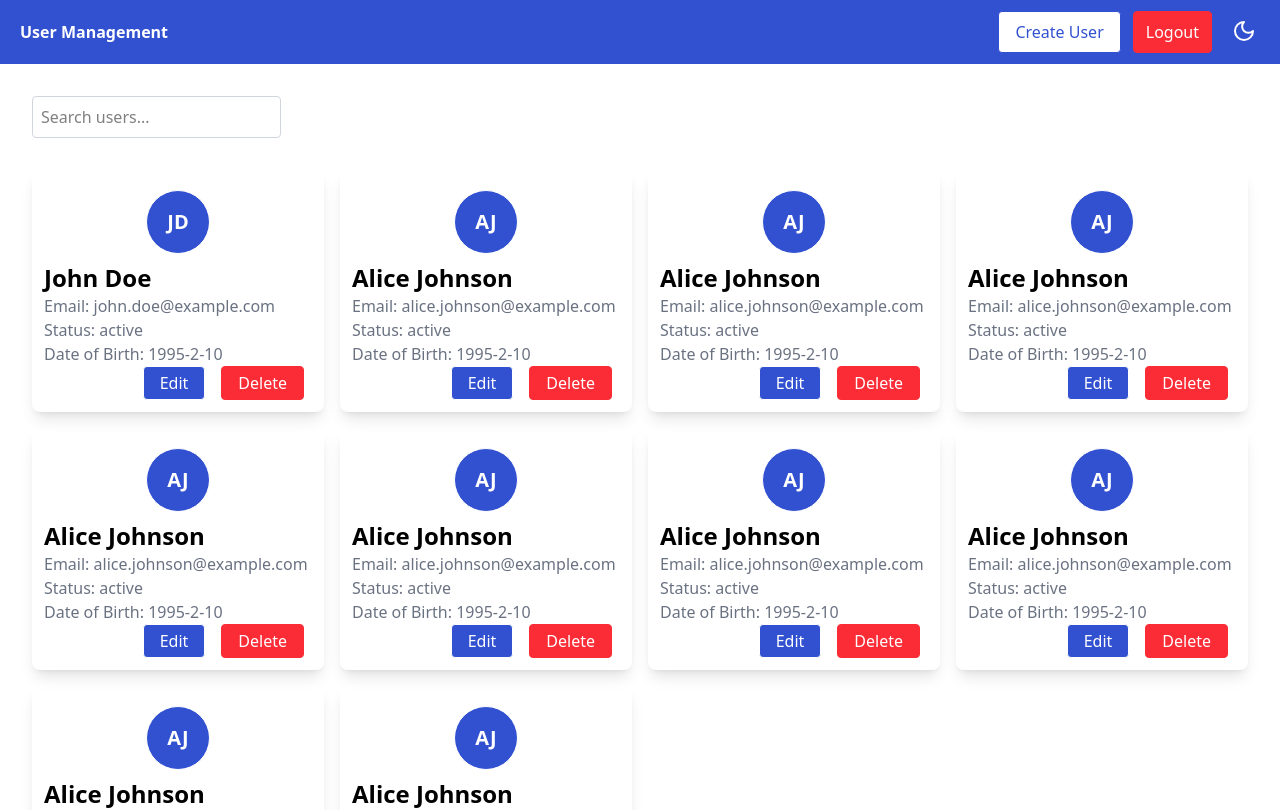
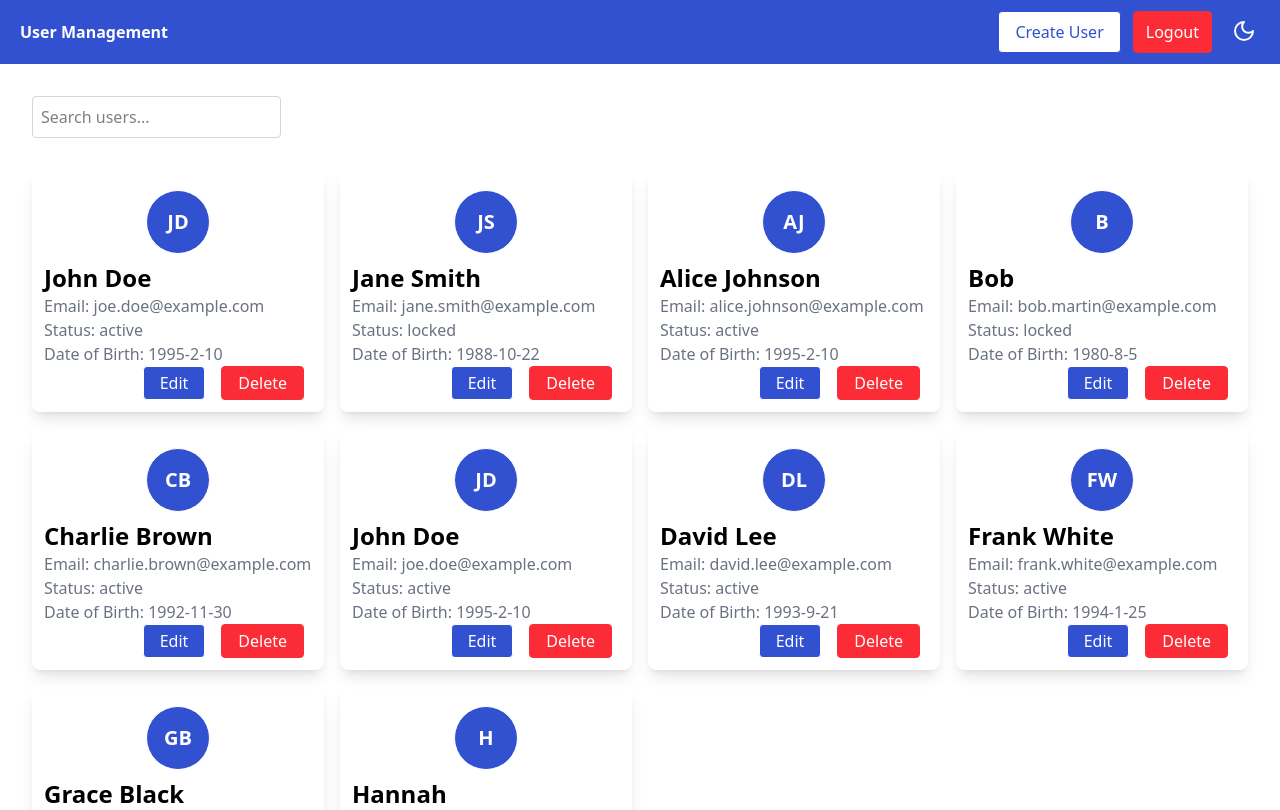
Before and after one commit to mariosabeh2022/User-Management, a React (Vite) app in the folder user-management-interface/: page / in a window 1280 px wide. Shown: the top 810 px of the page. Built offline with nearby package versions, Linux system fonts and the light colour scheme.

Commit message:
Created a json file for the users to reduce the repetitions

```diff
--- a/user-management-interface/src/App.tsx
+++ b/user-management-interface/src/App.tsx
@@ -1,12 +1,13 @@
 import './App.css'
 import H1 from './Components/Atoms/H1'
 import UserCard from './Components/Molecules/UserCard'
-import {Status} from './Components/Molecules/UserCard'
 import CreateUser from './Components/Atoms/CreateUser'
 import Logout from './Components/Atoms/Logout'
 import ToggleTheme from './Components/Atoms/ToggleTheme'
 import Search from './Components/Atoms/Search'
 import Grid from './Components/Organismes/Grid'
+import { Status } from './Components/Molecules/UserCard'
+import users from './assets/Users.json'
 function App() {
   return (
     <>
@@ -24,16 +25,19 @@ function App() {
         <Search/>
       </div>
       <Grid>
-        <UserCard FirstName='John' LastName='Doe' email='john.doe@example.com' dob={new Date('1995-02-10')} status={Status.Active}/>
-        <UserCard FirstName='Alice' LastName='Johnson' email='alice.johnson@example.com' dob={new Date('1995-02-10')} status={Status.Active}/>
-        <UserCard FirstName='Alice' LastName='Johnson' email='alice.johnson@example.com' dob={new Date('1995-02-10')} status={Status.Active}/>
-        <UserCard FirstName='Alice' LastName='Johnson' email='alice.johnson@example.com' dob={new Date('1995-02-10')} status={Status.Active}/>
-        <UserCard FirstName='Alice' LastName='Johnson' email='alice.johnson@example.com' dob={new Date('1995-02-10')} status={Status.Active}/>
-        <UserCard FirstName='Alice' LastName='Johnson' email='alice.johnson@example.com' dob={new Date('1995-02-10')} status={Status.Active}/>
-        <UserCard FirstName='Alice' LastName='Johnson' email='alice.johnson@example.com' dob={new Date('1995-02-10')} status={Status.Active}/>
-        <UserCard FirstName='Alice' LastName='Johnson' email='alice.johnson@example.com' dob={new Date('1995-02-10')} status={Status.Active}/>
-        <UserCard FirstName='Alice' LastName='Johnson' email='alice.johnson@example.com' dob={new Date('1995-02-10')} status={Status.Active}/>
-        <UserCard FirstName='Alice' LastName='Johnson' email='alice.johnson@example.com' dob={new Date('1995-02-10')} status={Status.Active}/>
+        {Object.entries(users).map(([category, userList]) =>
+          Object.entries(userList).map(([key, user]) => (
+            <span key={key}>
+            <UserCard
+              FirstName={user.FirstName}
+              LastName={user.LastName}
+              email={user.Email}
+              dob={new Date(user.Dob)}
+              status={user.Status as Status}
+            />
+            </span>
+          ))
+        )}
       </Grid>
     </>
   )
--- /dev/null
+++ b/user-management-interface/src/assets/Users.json
@@ -0,0 +1,75 @@
+{
+    "users":{
+        "user1":{
+            "FirstName":"John",
+            "LastName":"Doe",
+            "Email":"joe.doe@example.com",
+            "Status":"active",
+            "Dob":"1995-2-10"
+        },
+        "user2":{
+            "FirstName":"Jane",
+            "LastName":"Smith",
+            "Email":"jane.smith@example.com",
+            "Status":"locked",
+            "Dob":"1988-10-22"
+
+        },
+        "user3":{
+            "FirstName":"Alice",
+            "LastName":"Johnson",
+            "Email":"alice.johnson@example.com",
+            "Status":"active",
+            "Dob":"1995-02-10"
+        },
+        "user4":{
+            "FirstName":"Bob",
+            "LastName":"",
+            "Email":"bob.martin@example.com",
+            "Status":"locked",
+            "Dob":"1980-08-05"
+        },
+        "user5":{
+            "FirstName":"Charlie",
+            "LastName":"Brown",
+            "Email":"charlie.brown@example.com",
+            "Status":"active",
+            "Dob":"1992-11-30"
+        },
+        "user6":{
+            "FirstName":"John",
+            "LastName":"Doe",
+            "Email":"joe.doe@example.com",
+            "Status":"active",
+            "Dob":"1995-02-10"
+        },
+        "user7":{
+            "FirstName":"David",
+            "LastName":"Lee",
+            "Email":"david.lee@example.com",
+            "Status":"active",
+            "Dob":"1993-09-21"
+        },
+        "user8":{
+            "FirstName":"Frank",
+            "LastName":"White",
+            "Email":"frank.white@example.com",
+            "Status":"active",
+            "Dob":"1994-01-25"
+        },
+        "user9":{
+            "FirstName":"Grace",
+            "LastName":"Black",
+            "Email":"grace.black@example.com",
+            "Status":"locked",
+            "Dob":"1985-03-17"
+        },
+        "user10":{
+            "FirstName":"Hannah",
+            "LastName":"",
+            "Email":"hanna.purple@example.com",
+            "Status":"active",
+            "Dob":"1996-12-03"
+        }
+    }
+}
```
